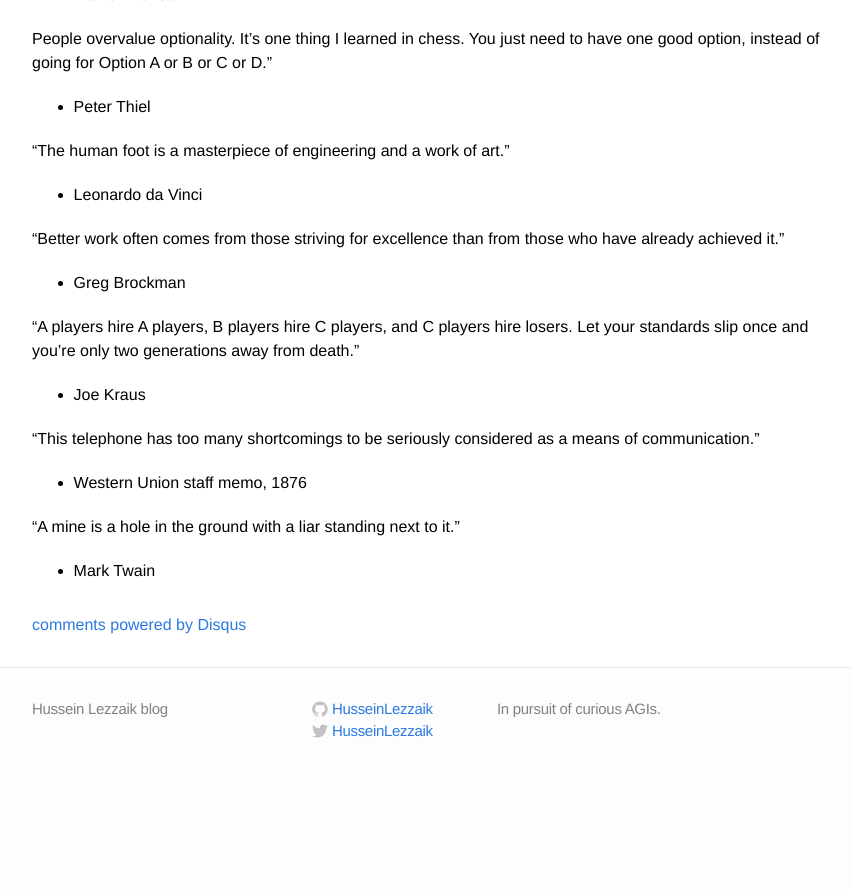
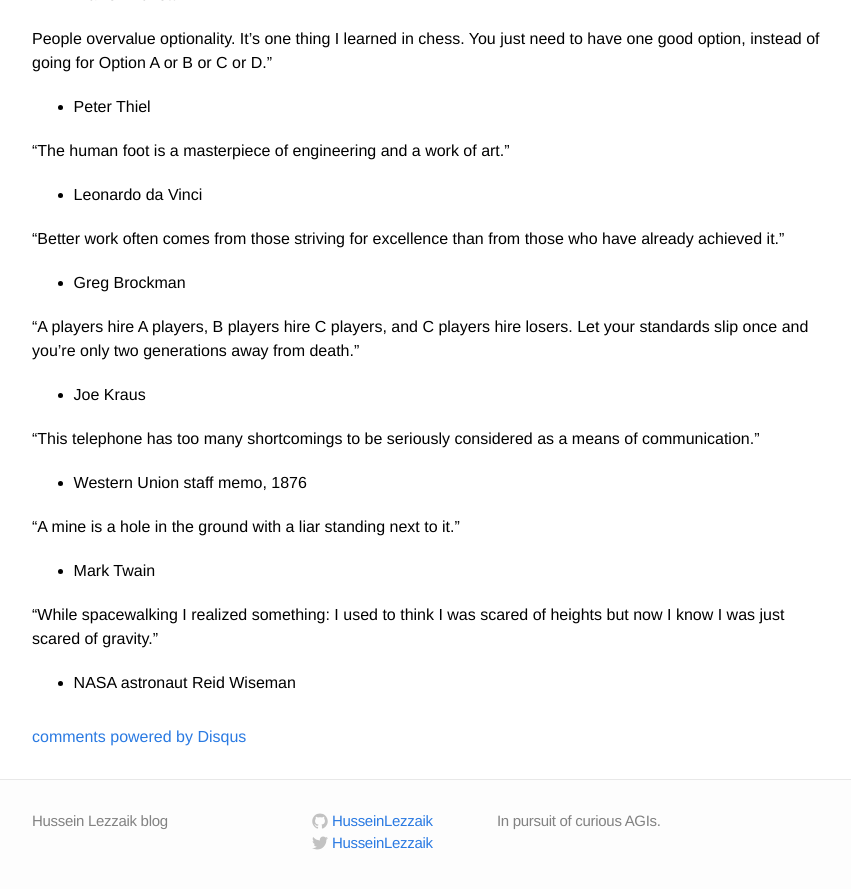
Before and after one commit to HusseinLezzaik/husseinlezzaik.github.io, a Jekyll site: the page built from _posts/2023-07-01-Quotes.md, in a window 1280 px wide and 900 px high, scrolled down 42302 px. Shown: the top 889 px of the window, without its empty margins (208-1059 px from the left). Built offline with Jekyll 4.4.1, drawn with Linux system fonts in a browser that asks for light colours; comment, search, counter and statistics services are not loaded; before the commit the page ends 43090 px from its top, so only the background shows below that.

Commit message:
Update 2023-07-01-Quotes.md

```diff
--- a/_posts/2023-07-01-Quotes.md
+++ b/_posts/2023-07-01-Quotes.md
@@ -1599,3 +1599,7 @@
 "A mine is a hole in the ground with a liar standing next to it."
 
 - Mark Twain
+
+"While spacewalking I realized something: I used to think I was scared of heights but now I know I was just scared of gravity."
+
+- NASA astronaut Reid Wiseman
```
